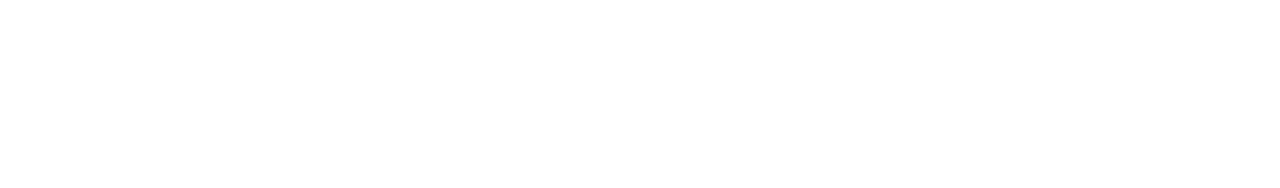
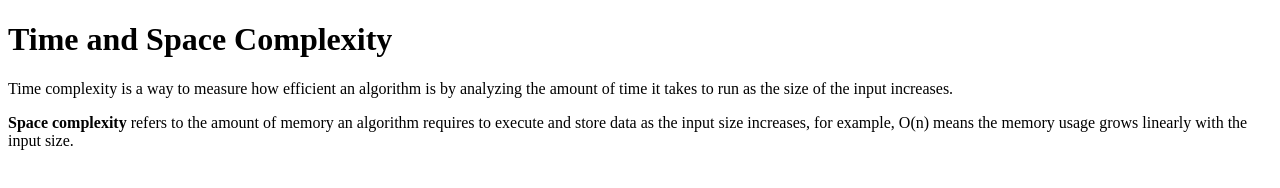
Before and after one commit to acciojob/time-and-space-complexity-suryanshrathor, a website: page main.html in a window 1280 px wide. Drawn offline with Linux system fonts and the light colour scheme.

Commit message:
created a submission

```diff
--- a/main.html
+++ b/main.html
@@ -8,6 +8,10 @@
 
 <body>
 	<!-- the entire body must be written by student -->
+	<h1>	Time and Space Complexity</h1>
+	<p>Time complexity is a way to measure how efficient an algorithm is by analyzing the amount of time it takes to run as the size of the input increases.</p>
+	<p><b>Space complexity</b> refers to the amount of memory an algorithm requires to execute and store data as the input size increases, for example, O(n) means the memory usage grows linearly with the input size.</p>
+
     <script type="text/javascript" src="./script.js">
 </script>
 
```
